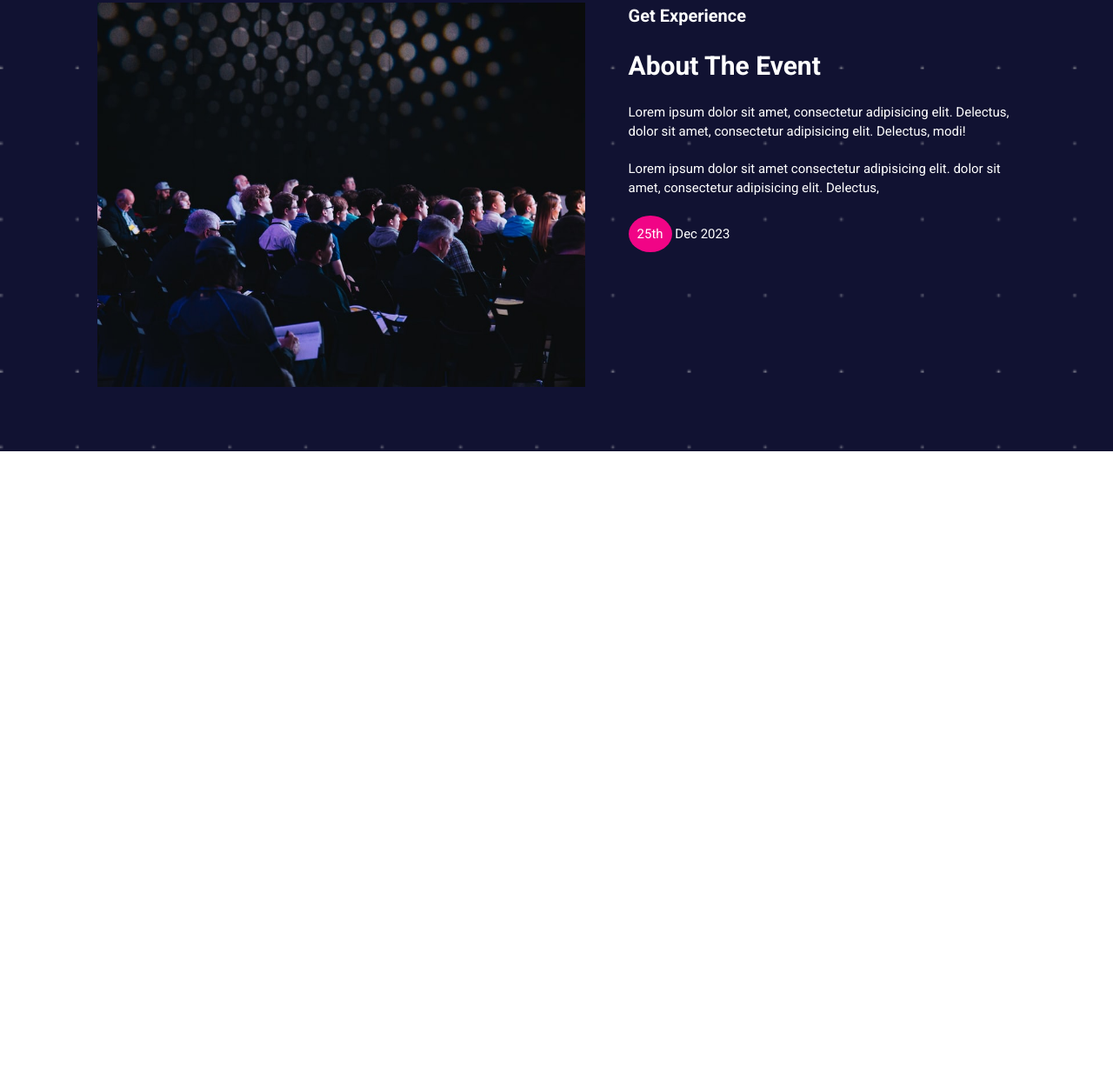
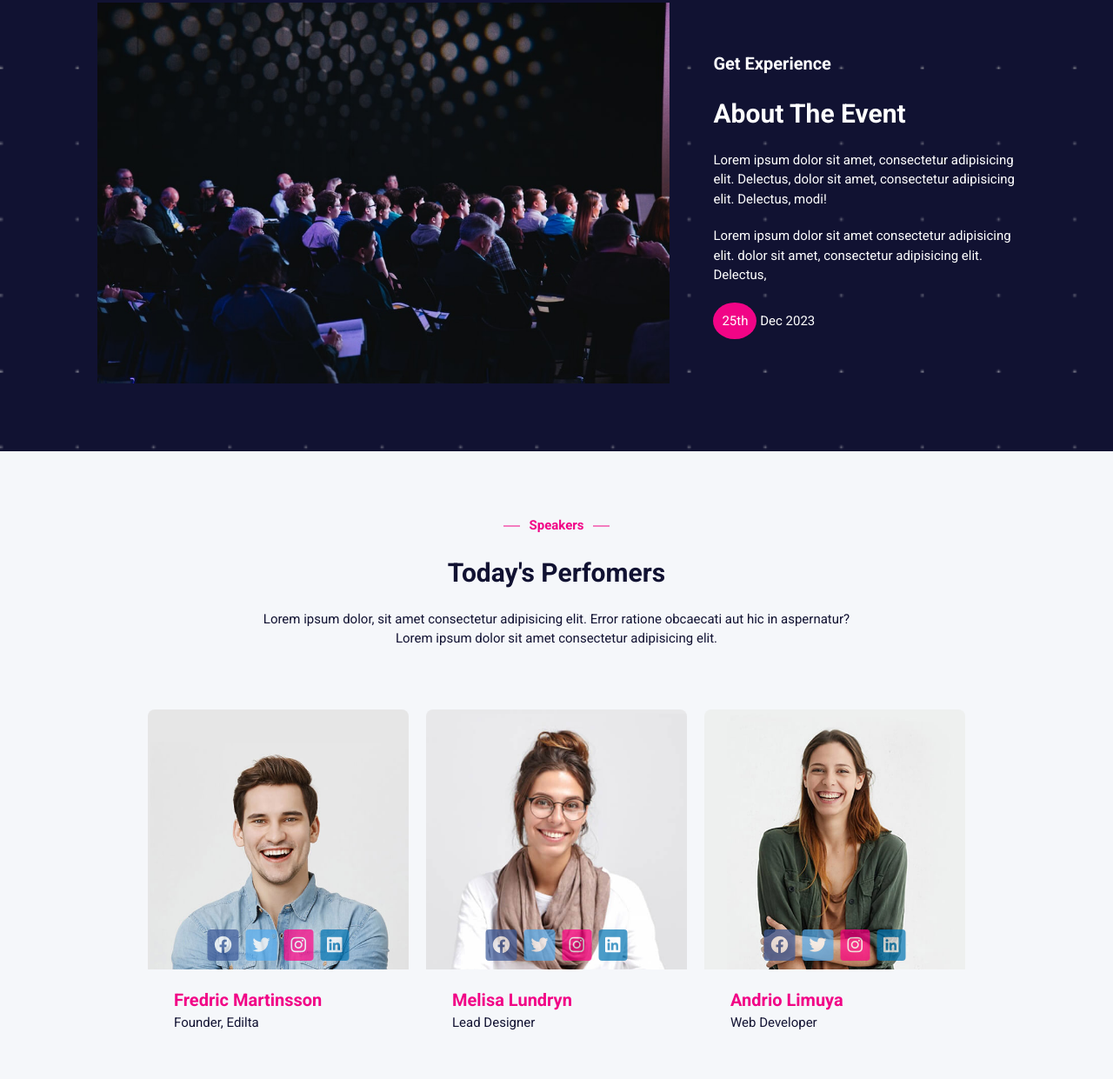
Before and after one commit to Phazerous/events-grid-project, a plain HTML site: page up/index.html in a window 1280 px wide. Shown: the part 1448-2689 px from the top of the page at 87% size. Before the commit the page ends 1967 px from the top, so only its background shows below. Drawn offline with Linux system fonts and the light colour scheme.

Commit message:
@EventGrid
Speakers completed

```diff
--- a/scss/general-styles/_element-styles.scss
+++ b/scss/general-styles/_element-styles.scss
@@ -1,6 +1,9 @@
+@use '../general-styles/colors' as clrs;
+
 body {
   font-family: 'Roboto', sans-serif;
   line-height: 1.5;
+  background-color: clrs.color-theme('1');
 }
 
 a,
--- a/scss/utility-classes/_responsive-grid.scss
+++ b/scss/utility-classes/_responsive-grid.scss
@@ -1,7 +1,7 @@
 .responsive-grid {
   width: 100%;
   display: grid;
-  grid-template-columns: repeat(auto-fit, minmax(min-content, 25rem));
+  grid-template-columns: repeat(auto-fit, minmax(min-content, 30rem));
   place-content: center;
   gap: 2rem;
 }
--- a/scss/website-sections/_about.scss
+++ b/scss/website-sections/_about.scss
@@ -4,6 +4,7 @@
 
 .about {
   display: flex;
+  align-items: center;
   gap: 5rem;
 
   background-image: url('../images/about/about-bg.png');
--- a/scss/website-sections/_index.scss
+++ b/scss/website-sections/_index.scss
@@ -1,3 +1,4 @@
 @forward 'header';
 @forward 'features';
 @forward 'about';
+@forward 'speakers';
--- /dev/null
+++ b/scss/website-sections/_speakers.scss
@@ -0,0 +1,95 @@
+@use '../general-styles/colors' as clrs;
+@use '../general-styles/typography' as type;
+@use '../general-styles/padding' as pad;
+
+.speakers {
+  &__container {
+    &--speaker {
+      border-radius: 0.8rem;
+      overflow: hidden;
+
+      display: grid;
+      grid-template-columns: repeat(10, 1fr);
+      grid-template-rows: min-content 2rem repeat(2, min-content);
+
+      &__image {
+        grid-column: 1 / -1;
+      }
+
+      &__name {
+        grid-row: 3 / 4;
+        cursor: pointer;
+        color: clrs.color-type('3');
+      }
+
+      &__role {
+        grid-row: 4 / 5;
+      }
+
+      &__name,
+      &__role {
+        grid-column: 2 / -1;
+      }
+
+      position: relative;
+
+      &__social {
+        opacity: 0.7;
+        position: absolute;
+
+        display: flex;
+        gap: 0.8rem;
+
+        top: 60%;
+        left: 50%;
+        transform: translateX(-50%);
+
+        i {
+          color: #fff;
+          border-radius: 0.4rem;
+          padding: 0.8rem;
+          font-size: type.font-size-st('m');
+          cursor: pointer;
+        }
+
+        i:nth-child(1) {
+          background-color: clrs.color-social('facebook');
+        }
+
+        i:nth-child(2) {
+          background-color: clrs.color-social('twitter');
+        }
+
+        i:nth-child(3) {
+          background-color: clrs.color-social('instagram');
+        }
+
+        i:nth-child(4) {
+          background-color: clrs.color-social('linkedin');
+        }
+      }
+
+      @media (hover) {
+        &__social {
+          transform: translateX(-35rem);
+          transition: 0.5s all ease-in-out;
+        }
+
+        &:hover &__social {
+          transform: translateX(-50%);
+          transition: 0.5s all ease-in-out;
+        }
+
+        &__name {
+          color: clrs.color-type('2');
+          transition: all 0.5s ease-in-out;
+        }
+
+        &:hover &__name {
+          color: clrs.color-type('3');
+          transition: all 0.5s ease-in-out;
+        }
+      }
+    }
+  }
+}
--- a/up/index.html
+++ b/up/index.html
@@ -223,6 +223,96 @@
           </p>
         </div>
       </section>
+
+      <section class="speakers overall-layout section__padding flex-col">
+        <h3 class="speakers__mini-title section__mini-title">Speakers</h3>
+        <h2 class="speakers__title section__title">Today's Perfomers</h2>
+        <p class="spearkes__para section__para">
+          Lorem ipsum dolor, sit amet consectetur adipisicing elit. Error
+          ratione obcaecati aut hic in aspernatur?
+          <span>Lorem ipsum dolor sit amet consectetur adipisicing elit. </span>
+        </p>
+
+        <div class="speakers__container responsive-grid">
+          <div class="speakers__container--speaker">
+            <figure class="speakers__container--speaker__image">
+              <img
+                src="./images/speakers/speaker-1.jpg"
+                alt="Fredric Martinsson" />
+            </figure>
+
+            <div class="speakers__container--speaker__social">
+              <i
+                class="fa-brands fa-facebook speakers__container--speaker__social--facebook"></i>
+              <i
+                class="fa-brands fa-twitter speakers__container--speaker__social--twitter"></i>
+              <i
+                class="fa-brands fa-instagram speakers__container--speaker__social--instagram"></i>
+              <i
+                class="fa-brands fa-linkedin speakers__container--speaker__social--linkedin"></i>
+            </div>
+
+            <h3 class="speakers__container--speaker__name section__subtitle">
+              Fredric Martinsson
+            </h3>
+            <p class="speakers__container--speaker__role section__para">
+              Founder, Edilta
+            </p>
+          </div>
+
+          <div class="speakers__container--speaker">
+            <figure class="speakers__container--speaker__image">
+              <img
+                src="./images/speakers/speaker-2.jpg"
+                alt="Melisa Lundryn" />
+            </figure>
+
+            <div class="speakers__container--speaker__social">
+              <i
+                class="fa-brands fa-facebook speakers__container--speaker__social--facebook"></i>
+              <i
+                class="fa-brands fa-twitter speakers__container--speaker__social--twitter"></i>
+              <i
+                class="fa-brands fa-instagram speakers__container--speaker__social--instagram"></i>
+              <i
+                class="fa-brands fa-linkedin speakers__container--speaker__social--linkedin"></i>
+            </div>
+
+            <h3 class="speakers__container--speaker__name section__subtitle">
+              Melisa Lundryn
+            </h3>
+            <p class="speakers__container--speaker__role section__para">
+              Lead Designer
+            </p>
+          </div>
+
+          <div class="speakers__container--speaker">
+            <figure class="speakers__container--speaker__image">
+              <img
+                src="./images/speakers/speaker-3.jpg"
+                alt="Andrio Limuya" />
+            </figure>
+
+            <div class="speakers__container--speaker__social">
+              <i
+                class="fa-brands fa-facebook speakers__container--speaker__social--facebook"></i>
+              <i
+                class="fa-brands fa-twitter speakers__container--speaker__social--twitter"></i>
+              <i
+                class="fa-brands fa-instagram speakers__container--speaker__social--instagram"></i>
+              <i
+                class="fa-brands fa-linkedin speakers__container--speaker__social--linkedin"></i>
+            </div>
+
+            <h3 class="speakers__container--speaker__name section__subtitle">
+              Andrio Limuya
+            </h3>
+            <p class="speakers__container--speaker__role section__para">
+              Web Developer
+            </p>
+          </div>
+        </div>
+      </section>
     </main>
     <script src="/up/js/main.js"></script>
   </body>
```
Also changed, not shown: up/css/main.css, 1 other file.
